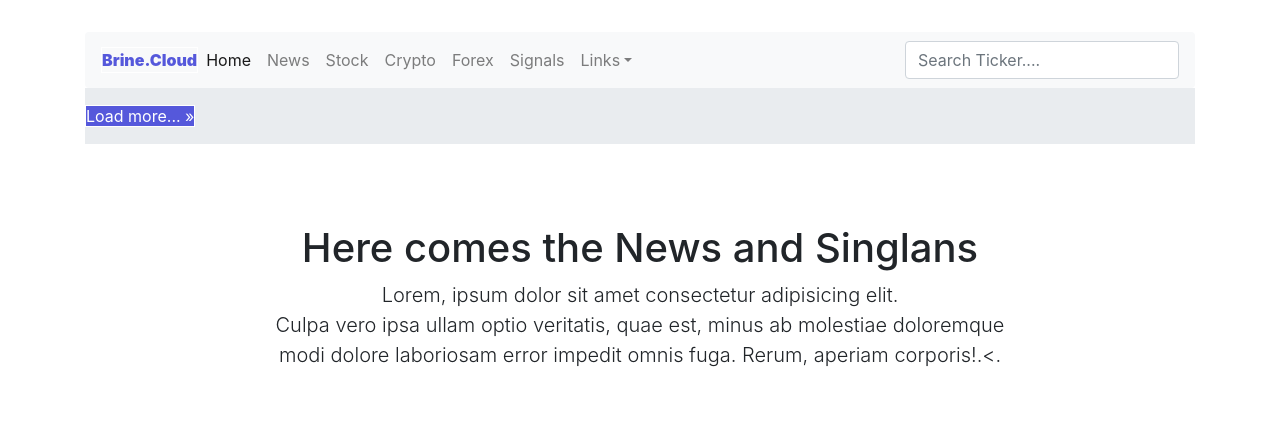
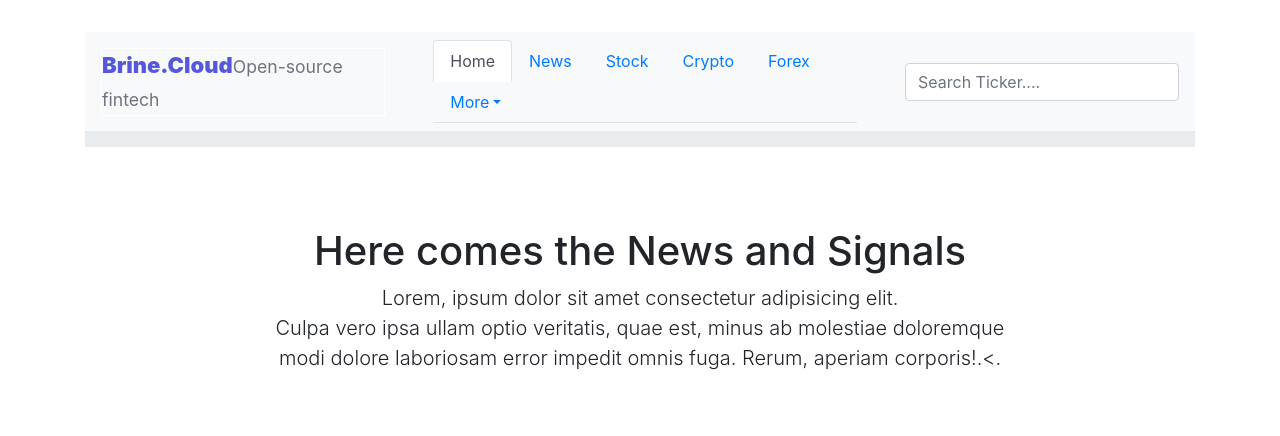
Before and after one commit to DrSuperMario/Brine, a Flask app: template templates/home.html in a window 1280 px wide. Shown: the top 436 px of the page. Run offline with Flask 2, Linux system fonts and the light colour scheme; the template is opened without the code that fills it, so the values that code supplies are empty.

Commit message:
CSS update

```diff
--- a/static/css/brinemain.css
+++ b/static/css/brinemain.css
@@ -1,7 +1,7 @@
 body {
   padding-top: 2rem;
 }
-.starter-template {
+.bottom-container-area {
   padding: 3rem 1.5rem;
   text-align: center;
 }
@@ -32,6 +32,7 @@ body {
   color: #5558DB;
   border: .05rem solid #fff;
   font-weight: 900;
+  font-size: 22px;
   text-decoration: none;
 
 }
--- a/templates/home.html
+++ b/templates/home.html
@@ -3,8 +3,8 @@
 
 <main role="main" class="container">
 
-  <div class="starter-template">
-  <h1>Here comes the News and Singlans</h1>
+  <div class="bottom-container-area">
+  <h1>Here comes the News and Signals</h1>
   <p class="lead">Lorem, ipsum dolor sit amet consectetur adipisicing elit. <br>
     Culpa vero ipsa ullam optio veritatis, quae est, minus ab molestiae doloremque <br>
     modi dolore laboriosam error impedit omnis fuga. Rerum, aperiam corporis!.<.</p>
--- a/templates/layout.html
+++ b/templates/layout.html
@@ -34,15 +34,16 @@
 <body>
   <div class="container">
     <nav class="navbar navbar-expand-lg navbar-light bg-light rounded">
-      <a class="navbar-brand-new" href="#">Brine.Cloud</a>
+      <a class="navbar-brand-new" href="#">Brine.Cloud<small class="text-muted">Open-source fintech </small>
+      </a>
       <button class="navbar-toggler" type="button" data-toggle="collapse" data-target="#navbarsExample09" aria-controls="navbarsExample09" aria-expanded="false" aria-label="Toggle navigation">
         <span class="navbar-toggler-icon"></span>
       </button>
 
-      <div class="collapse navbar-collapse" id="navbarsExample09">
-        <ul class="navbar-nav mr-auto">
-          <li class="nav-item active">
-            <a class="nav-link" href="#">Home <span class="sr-only">(current)</span></a>
+      <div class="collapse navbar-collapse pl-5" id="navbarsExample09">
+        <ul class="nav nav-tabs">
+          <li class="nav-item">
+            <a class="nav-link active" href="#"> Home <span class="sr-only">(current)</span></a>
           </li>
           <li class="nav-item">
             <a class="nav-link" href="#">News</a>
@@ -56,11 +57,8 @@
           <li class="nav-item">
             <a class="nav-link" href="#">Forex</a>
           </li>
-          <li class="nav-item">
-            <a class="nav-link" href="#">Signals</a>
-          </li>
           <li class="nav-item dropdown">
-            <a class="nav-link dropdown-toggle" href="#" id="dropdown09" data-toggle="dropdown" aria-haspopup="true" aria-expanded="false">Links</a>
+            <a class="nav-link dropdown-toggle" href="#" id="dropdown09" data-toggle="dropdown" aria-haspopup="true" aria-expanded="false">More</a>
             <div class="dropdown-menu" aria-labelledby="dropdown09">
               <a class="dropdown-item" href="#">Action</a>
               <a class="dropdown-item" href="#">Another action</a>
@@ -68,7 +66,7 @@
             </div>
           </li>
         </ul>
-        <form class="form-inline my-2 my-md-0">
+        <form class="form-inline my-2 my-md-0 pl-5">
           <input class="form-control" type="text" placeholder="Search Ticker...." aria-label="Search">
         </form>
       </div>
@@ -78,11 +76,9 @@
         <div class="row align-items-start">
             <div class="col-6">
                   {{ pressed|safe}}
-                <a class="btn-secondary align-content-start" href="../components/navbar/" role="button">Load more... &raquo;</a>
-              </p>
             </div>
             <div class="col-6">
-              {{ pressed|safe}}
+              {{ crypt_list|safe}}
             </div>
         </div>
       </div>
--- a/website.py
+++ b/website.py
@@ -1,6 +1,6 @@
 from flask import Flask, render_template, session, redirect, url_for
 
-from forms import SignalForm
+#from forms import SignalForm
 
 from models.data_reader import *
 from models.test_connect import ConnectAndManage
@@ -8,6 +8,7 @@ from models.test_connect import ConnectAndManage
 app = Flask(__name__)
 app.config['SECRET_KEY'] = "14cxTre7gHHou"
 app.config['DEBUG'] = True
+
 
 conn = ConnectAndManage()
 
@@ -27,11 +28,14 @@ def home():
             pressed = find_data_by_ticker(session['search_field'])
             return render_template('result.html', pressed = pressed)
     """
+    with open('crypt_list.txt','r') as f:
+        crypt_list = f.read()
+
     with open('test.txt' ,'r') as r:
         pressed = r.read()
-    print(pressed)
-    return render_template('home.html', pressed=pressed)
+
+    return render_template('home.html', pressed=pressed, crypt_list=crypt_list)
 
 
 if __name__=="__main__":
-    app.run()
+    app.run(port=5050)
```
Also changed, not shown: forms.py (+14 -0 lines), 1 other file.
